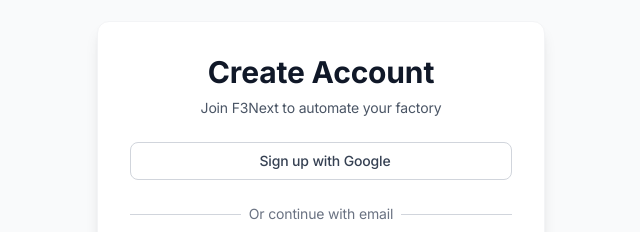
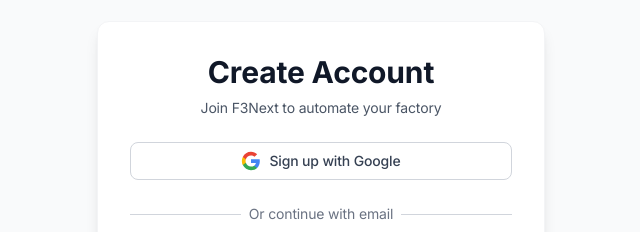
Before and after one commit to AllBLUE-24/F3Next, a Next.js app in the folder frontend/: page /signup in a window 1280 px wide. Shown: the part 130-362 px from the top of the page, without its empty margins (319-959 px from the left). Built offline with nearby package versions, Linux system fonts and the light colour scheme; no server answers.

Commit message:
Fix: Add Suspense boundary to signup page

```diff
--- a/frontend/src/app/(auth)/signup/page.tsx
+++ b/frontend/src/app/(auth)/signup/page.tsx
@@ -6,7 +6,7 @@
 import { createUserWithEmailAndPassword, signInWithPopup } from 'firebase/auth';
 import { auth, googleProvider } from '@/lib/firebase';
 
-// 1. Inner Component
+// 1. Inner Component (Contains the Logic)
 function SignupForm() {
   const router = useRouter();
   const searchParams = useSearchParams();
@@ -72,8 +72,13 @@
           type="button"
           className="flex items-center justify-center w-full px-4 py-2 text-sm font-medium text-gray-700 bg-white border border-gray-300 rounded-lg hover:bg-gray-50 focus:outline-none focus:ring-2 focus:ring-offset-1 focus:ring-indigo-500 transition-all"
         >
-          {/* SVG Here */}
-          <span className="ml-2">Sign up with Google</span>
+          <svg className="w-5 h-5 mr-2" viewBox="0 0 24 24">
+            <path d="M22.56 12.25c0-.78-.07-1.53-.2-2.25H12v4.26h5.92c-.26 1.37-1.04 2.53-2.21 3.31v2.77h3.57c2.08-1.92 3.28-4.74 3.28-8.09z" fill="#4285F4"/>
+            <path d="M12 23c2.97 0 5.46-.98 7.28-2.66l-3.57-2.77c-.98.66-2.23 1.06-3.71 1.06-2.86 0-5.29-1.93-6.16-4.53H2.18v2.84C3.99 20.53 7.7 23 12 23z" fill="#34A853"/>
+            <path d="M5.84 14.09c-.22-.66-.35-1.36-.35-2.09s.13-1.43.35-2.09V7.07H2.18C1.43 8.55 1 10.22 1 12s.43 3.45 1.18 4.93l2.85-2.22.81-.62z" fill="#FBBC05"/>
+            <path d="M12 5.38c1.62 0 3.06.56 4.21 1.64l3.15-3.15C17.45 2.09 14.97 1 12 1 7.7 1 3.99 3.47 2.18 7.07l3.66 2.84c.87-2.6 3.3-4.53 6.16-4.53z" fill="#EA4335"/>
+          </svg>
+          Sign up with Google
         </button>
 
         <div className="relative">
@@ -131,10 +136,10 @@
   );
 }
 
-// 2. Export Wrapper
+// 2. Export Wrapper (This stops the build error)
 export default function SignupPage() {
   return (
-    <Suspense fallback={<div className="min-h-screen flex items-center justify-center">Loading signup...</div>}>
+    <Suspense fallback={<div className="flex h-screen items-center justify-center">Loading...</div>}>
       <SignupForm />
     </Suspense>
   );
```
